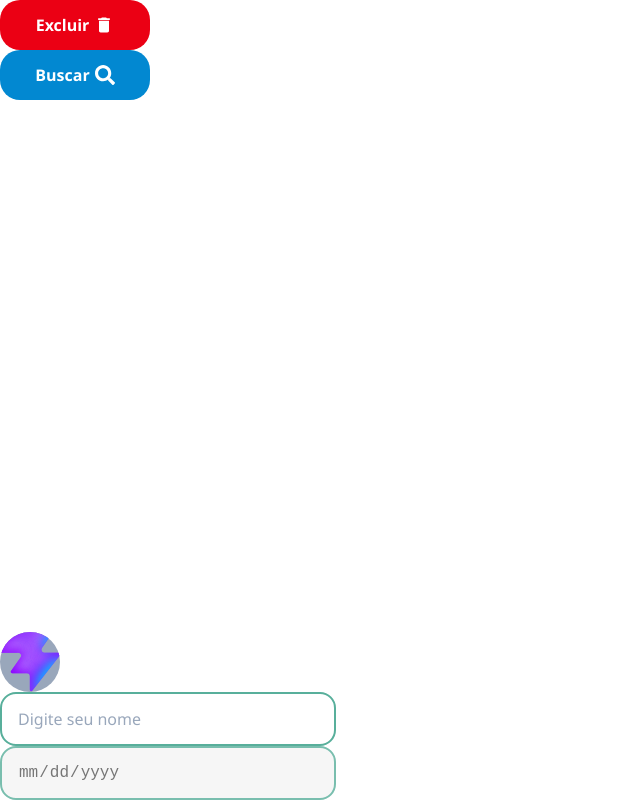
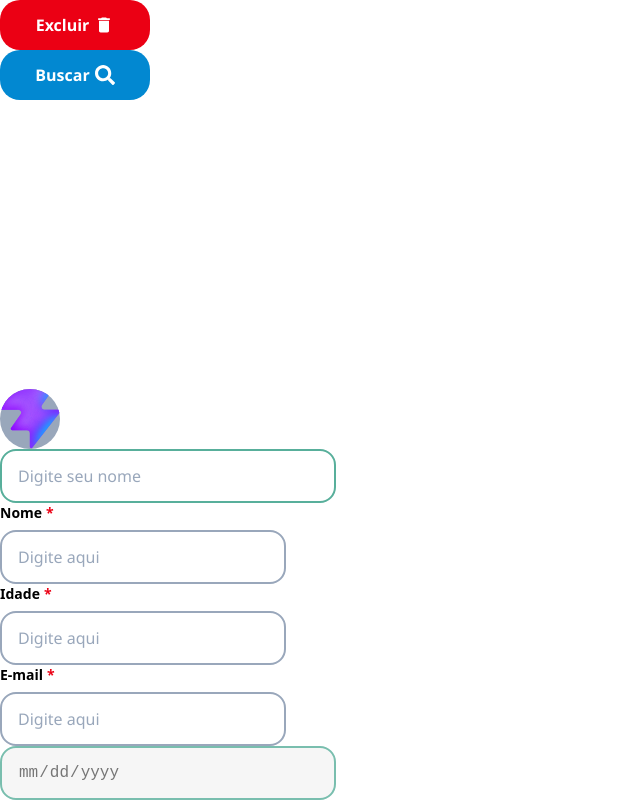
Before and after one commit to Alerrandoribeiro/my-office-front-end-senac, a React (Vite) app: page / in a window 1280 px wide. Shown: the whole page, without its empty margins (0-640 px from the left). Built offline with nearby package versions, Linux system fonts and the light colour scheme.

Commit message:
Finalizando componente molécula InputComLabel

```diff
--- a/src/App.jsx
+++ b/src/App.jsx
@@ -4,6 +4,7 @@ import { MdDelete } from "react-icons/md";
 import InputDate from './components/atomos/InputDate/InputDate';
 import InputTexto from './components/atomos/InputTexto/InputTexto';
 import Avatar from './components/atomos/Avatar/Avatar';
+import InputComLabel from './components/moleculas/InputComLabel/InputComLabel';
 
 
 
@@ -14,6 +15,9 @@ function App() {
       <Botao cor={"secundaria"} texto={"Buscar"} largura="150px" altura="50px" icone={<FaSearch/>} />
       <Avatar imagem={"/favicon.svg"} nome="John Doe" />
       <InputTexto tipo='number' largura='300px' cor='primaria' placeholder='Digite seu nome' />
+      <InputComLabel label='Nome' obrigatorio = {true} />
+      <InputComLabel label='Idade' tipo={"number"} obrigatorio = {true} />
+      <InputComLabel label='E-mail' tipo={"email"} obrigatorio = {true} />
       <InputDate desabilitado = {true} largura='300px' cor='primaria' />
     </>
   )
--- /dev/null
+++ b/src/components/moleculas/InputComLabel/InputComLabel.css
@@ -0,0 +1,25 @@
+.input-com-label_root {
+  display: flex;
+  flex-direction: column;
+
+  gap: 8px;
+}
+
+.input-com-label_label {
+  font-size: 14px;
+  font-weight: 600;
+
+  color: var(--cor-texto-escuro);
+}
+
+.input-com-label_obrigatorio {
+  color: var(--cor-erro);
+
+  margin-left: 4px;
+}
+
+.input-com-label_erro {
+  font-size: 13px;
+
+  color: var(--cor-erro);
+}
--- /dev/null
+++ b/src/components/moleculas/InputComLabel/InputComLabel.jsx
@@ -0,0 +1,43 @@
+import InputTexto from "../../atomos/InputTexto/InputTexto";
+import "./InputComLabel.css";
+
+const InputComLabel = ({
+  label = "Label",
+  obrigatorio = false,
+  mensagemErro = "",
+  valor,
+  tipo,
+  placeholder,
+  cor,
+  aoAlterar,
+  largura,
+  altura,
+  desabilitado,
+}) => {
+  return (
+    <div className="input-com-label_root">
+      <label className="input-com-label_label">
+        {label}
+
+        {obrigatorio && <span className="input-com-label_obrigatorio">*</span>}
+      </label>
+
+      <InputTexto
+        valor={valor}
+        tipo={tipo}
+        placeholder={placeholder}
+        cor={mensagemErro ? "erro" : cor}
+        aoAlterar={aoAlterar}
+        largura={largura}
+        altura={altura}
+        desabilitado={desabilitado}
+      />
+
+      {mensagemErro && (
+        <span className="input-com-label_erro">{mensagemErro}</span>
+      )}
+    </div>
+  );
+};
+
+export default InputComLabel;
```
Also changed, not shown: src/components/moleculas/MenuSalas/MenuSalas.jsx (added), src/components/moleculas/Pesquisar/Pesquisar.jsx (added).
